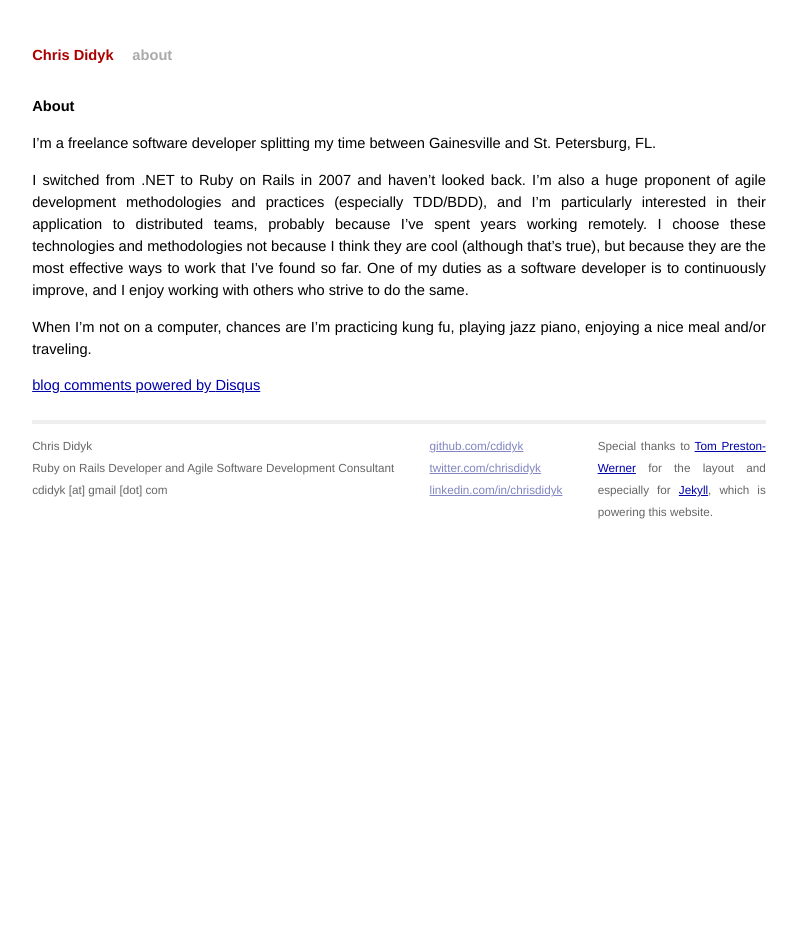
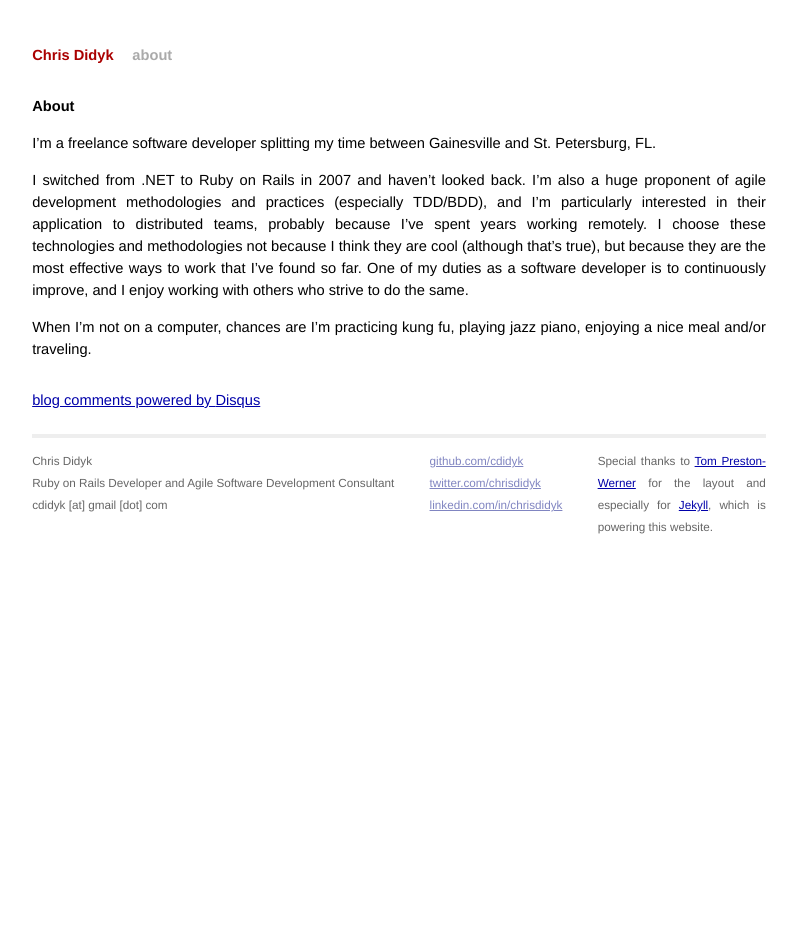
Before and after one commit to cdidyk/chrisdidyk.com, a Jekyll site: the page built from about.md, in a window 1280 px wide. Shown: the whole page, without its empty margins (241-1038 px from the left). Built offline with Jekyll 4.4.1, drawn with Linux system fonts in a browser that asks for light colours; comment, search, counter and statistics services are not loaded.

Commit message:
separates the comments from the post a bit better

```diff
--- a/css/screen.css
+++ b/css/screen.css
@@ -197,6 +197,10 @@ ul.posts {
     margin-bottom: 1em;
   }
 
+.previous_next {
+  margin-bottom: 2em;
+}
+
 .previous {
   margin-bottom: 1em;
 }
```
